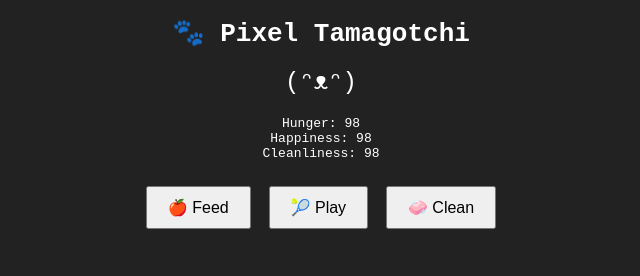
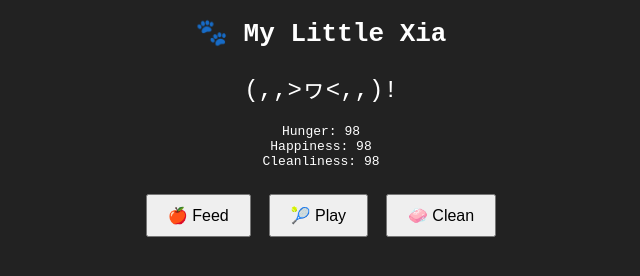
Before and after one commit to xiaoette/index.html, a plain HTML site: page index.html in a window 1280 px wide. Shown: the whole page, without its empty margins (319-959 px from the left). Drawn offline with Linux system fonts and the light colour scheme.

Commit message:
changed text.html

```diff
--- a/index.html
+++ b/index.html
@@ -2,7 +2,7 @@
 <html lang="en">
 <head>
   <meta charset="UTF-8">
-  <title>Pixel Tamagotchi</title>
+  <title>My Little Xia</title>
   <style>
     body {
       background: #222;
@@ -26,9 +26,9 @@
   </style>
 </head>
 <body>
-  <h1>🐾 Pixel Tamagotchi</h1>
+  <h1>🐾 My Little Xia</h1>
   <div class="pet">
-    (ᵔᴥᵔ)  <!-- Simple pet face -->
+    (,,>ヮ<,,)!  <!-- Simple pet face -->
   </div>
   <div class="stats">
     Hunger: <span id="hunger">100</span><br>
```
